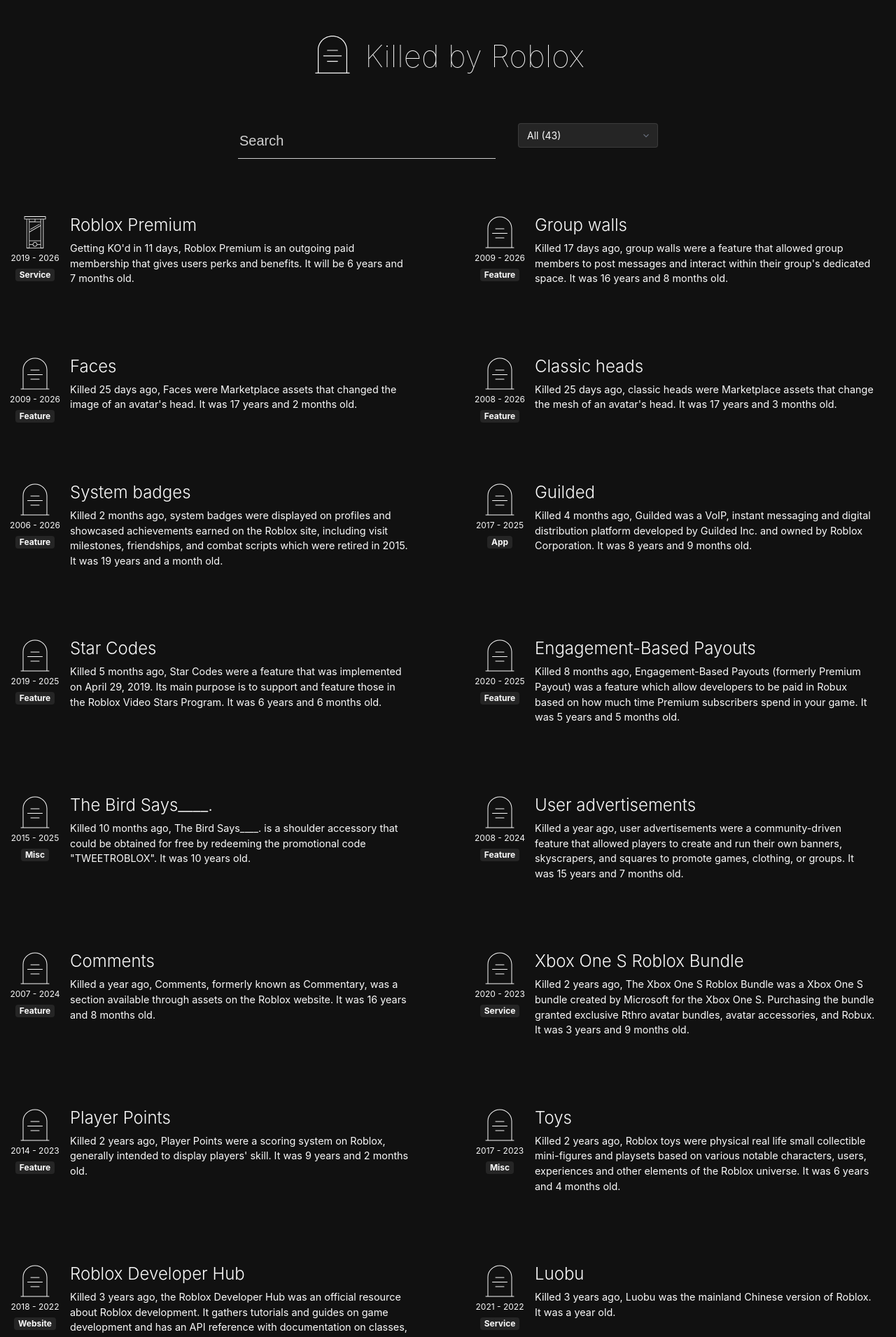
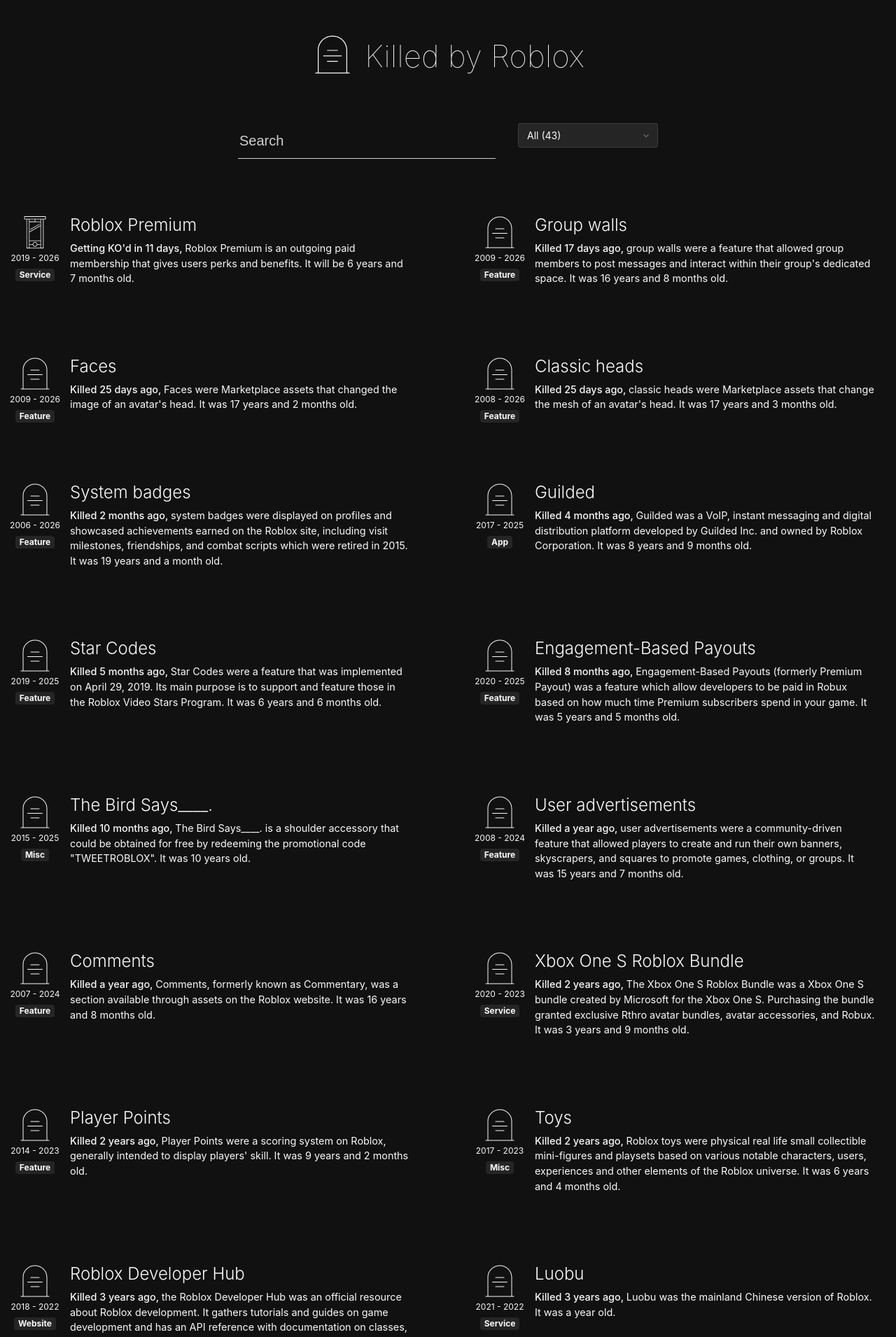
Before and after one commit to whostacking/killedbyroblox, a Jekyll site: the page built from index.html, in a window 1280 px wide. Shown: the top 1911 px of the page at 70% size. Built offline with Jekyll 4.4.1, drawn with Linux system fonts in a browser that asks for light colours.

Commit message:
small css change

```diff
--- a/assets/css/main.scss
+++ b/assets/css/main.scss
@@ -292,3 +292,6 @@
     width: 1px;
     word-wrap: normal;
 }
+.relativeDate {
+    font-weight: 500;
+}
```
